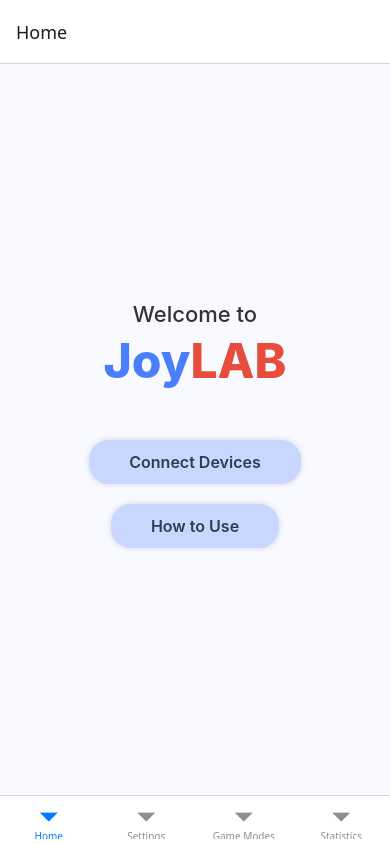
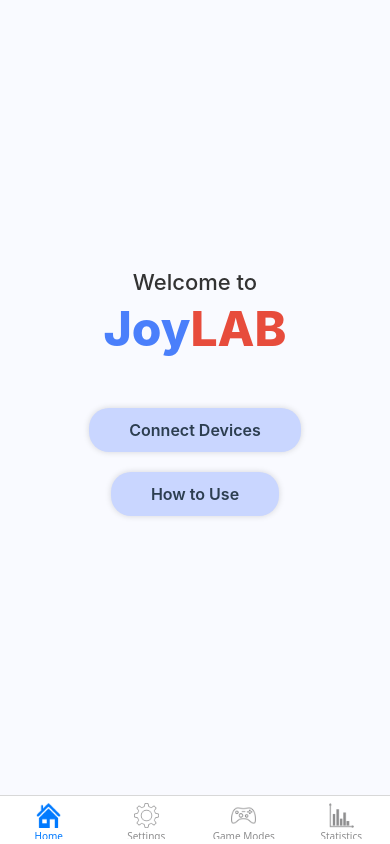
Before and after one commit to Kyral1/JoyLabApp, a React Native app: screen / in a window 390 px wide. Built offline with nearby package versions, Linux system fonts and the light colour scheme; what react-native-ble-plx would draw is missing.

Commit message:
Add icons for bottom tabs

```diff
--- a/App.tsx
+++ b/App.tsx
@@ -1,7 +1,7 @@
 import React from "react";
 import { NavigationContainer } from "@react-navigation/native";
 import { createBottomTabNavigator } from "@react-navigation/bottom-tabs";
-import { View, Text, StyleSheet, Button } from "react-native";
+import { View, Text, StyleSheet, Button, Image } from "react-native";
 
 import HomeScreen from "./src/frontend/screens/HomeScreen";
 import SettingsScreen from "./src/frontend/screens/SettingsScreen";
@@ -10,14 +10,67 @@ import GameModesScreen from "./src/frontend/screens/GameModesScreen";
 
 const Tab = createBottomTabNavigator();
 
+
 export default function App() {
   return (
     <NavigationContainer>
-      <Tab.Navigator>
-        <Tab.Screen name="Home" component={HomeScreen} />
-        <Tab.Screen name="Settings" component={SettingsScreen} />
-        <Tab.Screen name="Game Modes" component={GameModesScreen} />
-        <Tab.Screen name="Statistics" component={StatisticsScreen} />
+      <Tab.Navigator
+        screenOptions={{
+          headerShown: false,
+          tabBarShowLabel: true,
+        }}
+      >
+        <Tab.Screen
+          name="Home"
+          component={HomeScreen}
+          options={{
+            tabBarIcon: ({ color, size }) => (
+              <Image
+                source={require("./src/frontend/components/home.png")}
+                style={{ width: size, height: size, tintColor: color }}
+              />
+            ),
+          }}
+        />
+
+        <Tab.Screen
+          name="Settings"
+          component={SettingsScreen}
+          options={{
+            tabBarIcon: ({ color, size }) => (
+              <Image
+                source={require("./src/frontend/components/gear.png")}
+                style={{ width: size, height: size, tintColor: color }}
+              />
+            ),
+          }}
+        />
+
+        <Tab.Screen
+          name="Game Modes"
+          component={GameModesScreen}
+          options={{
+            tabBarIcon: ({ color, size }) => (
+              <Image
+                source={require("./src/frontend/components/game.png")}
+                style={{ width: size, height: size, tintColor: color }}
+              />
+            ),
+          }}
+        />
+
+        <Tab.Screen
+          name="Statistics"
+          component={StatisticsScreen}
+          options={{
+            tabBarIcon: ({ color, size }) => (
+              <Image
+                source={require("./src/frontend/components/data1.png")}
+                style={{ width: size, height: size, tintColor: color }}
+              />
+            ),
+          }}
+        />
       </Tab.Navigator>
     </NavigationContainer>
   );
```
Also changed, not shown: src/README.md, 1 other file (tests, documents, lock files or other folders).
